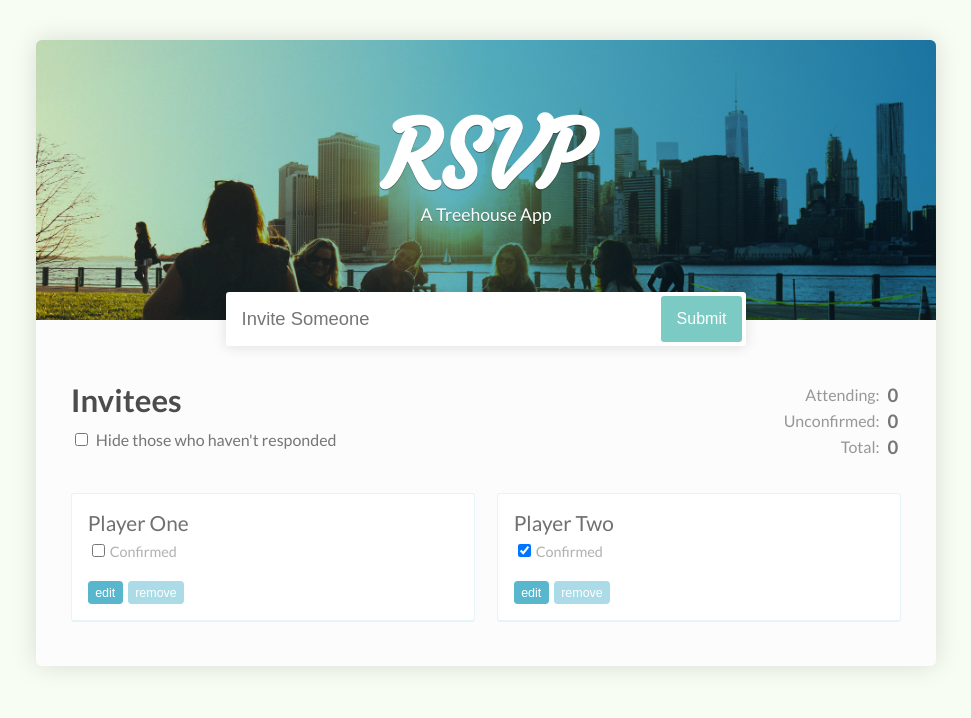
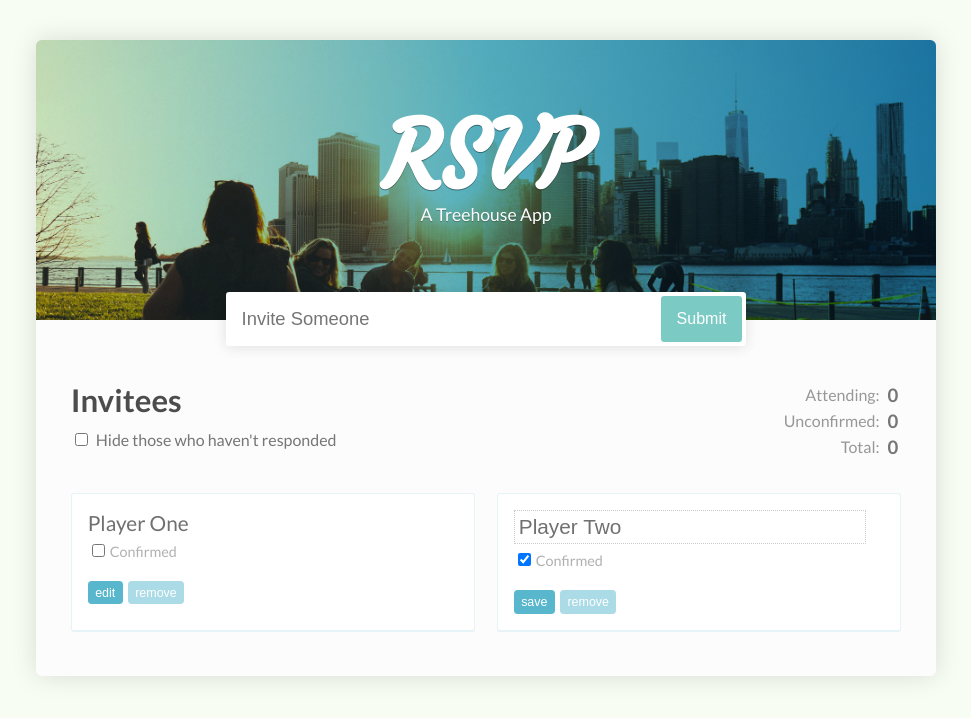
Before and after one commit to edgilmore/treehouse-react-redux-training-app, a React (Create React App) app in the folder rsvp-app/: page / in a window 1280 px wide. Shown: the top 718 px of the page, without its empty margins (154-1125 px from the left). Built offline with nearby package versions, Linux system fonts and the light colour scheme.

Commit message:
refactor: update Guest component to use guestname component

```diff
--- a/rsvp-app/src/components/Guest.js
+++ b/rsvp-app/src/components/Guest.js
@@ -1,16 +1,19 @@
 import React from 'react';
 import PropTypes from 'prop-types';
+import GuestName from './GuestName';
 
 export default class Guest extends React.Component {
   render() {
     return (
       <li>
-        <span>{this.props.name}</span>
+        <GuestName isEditing={this.props.isEditing} handleNameEdits={event => this.props.setName(event.target.value)}>
+          {this.props.name}
+        </GuestName>
         <label>
           <input type="checkbox" checked={this.props.isConfirmed} onChange={this.props.handleConfirmation} />
           Confirmed
         </label>
-        <button onClick={this.props.handleToggleEditing}>edit</button>
+        <button onClick={this.props.handleToggleEditing}>{this.props.isEditing ? 'save' : 'edit'}</button>
         <button>remove</button>
       </li>
     );
```
